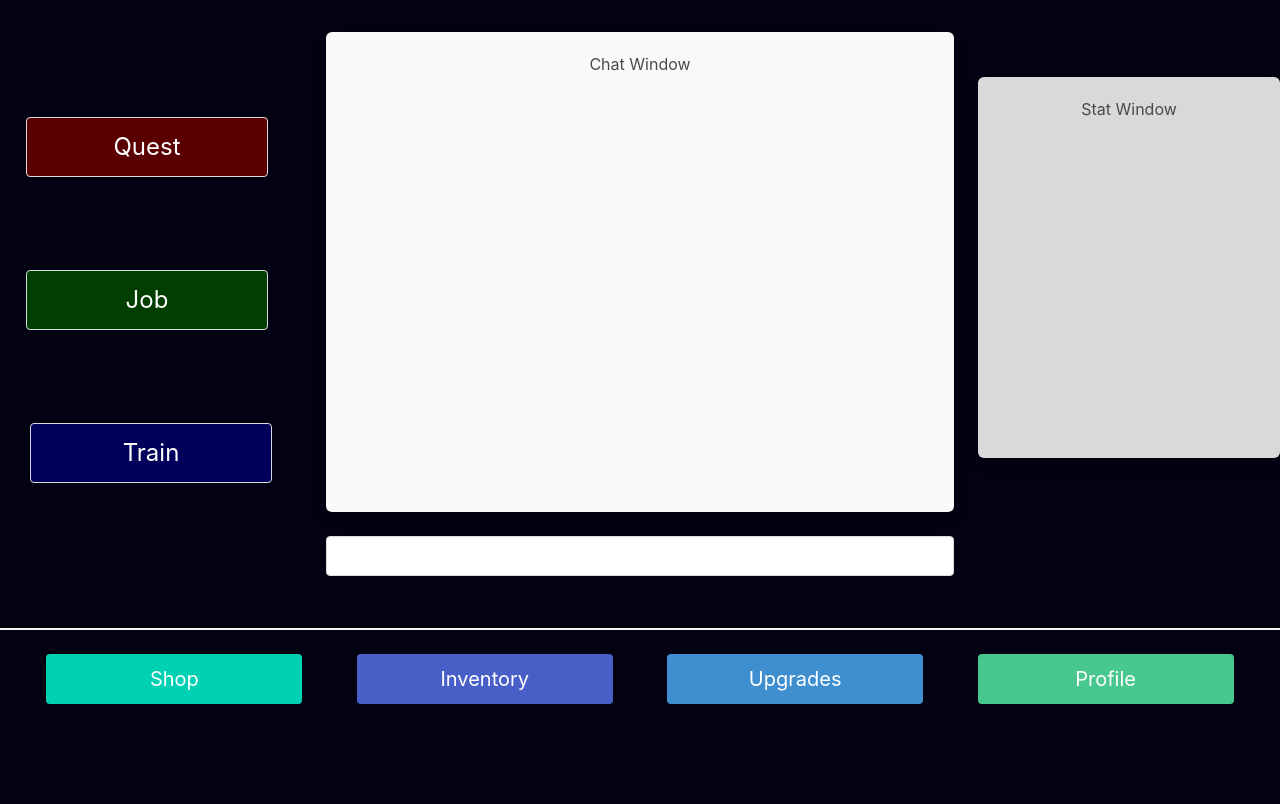
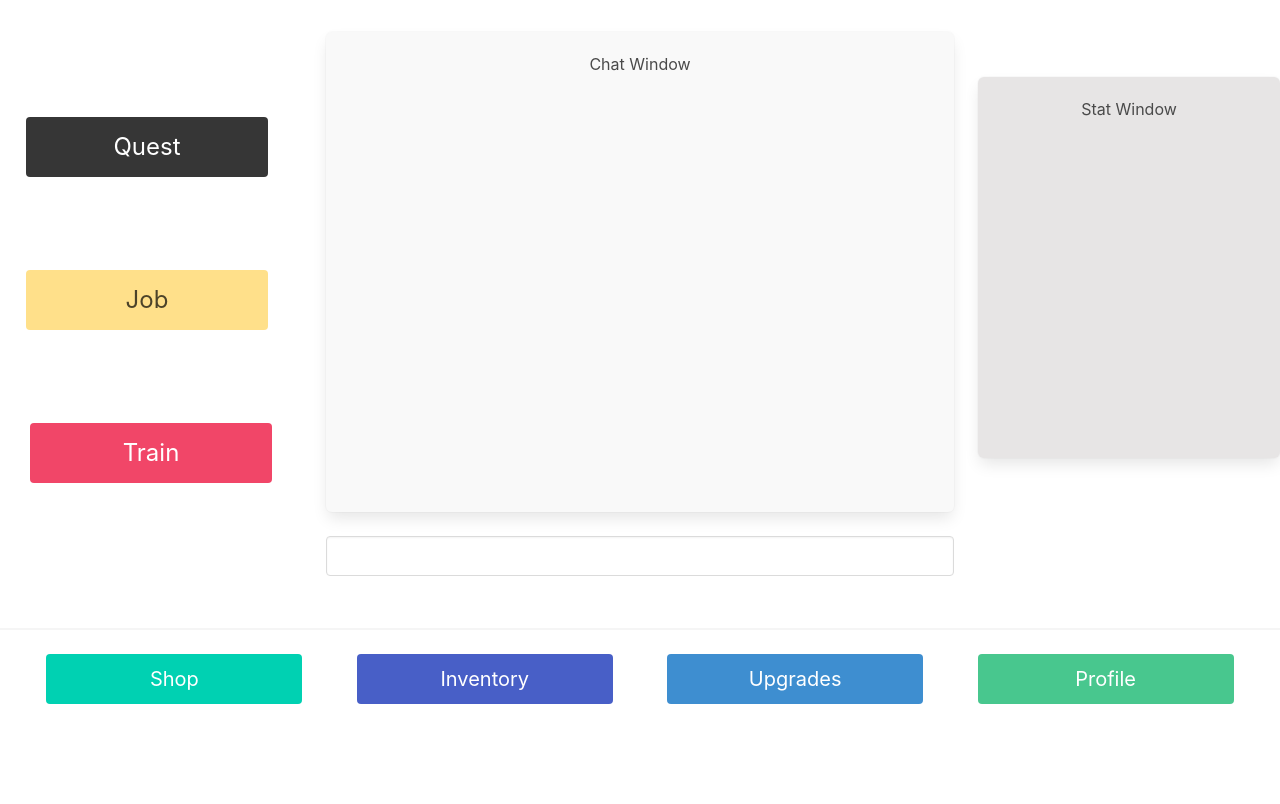
Before and after one commit to IsaiahSama/Fight-Parade, a Flask app: page / in a window 1280 px wide. After the commit the page ends 704 px from the top, so only its background shows below. Run offline with Flask 3, Linux system fonts and the light colour scheme; some libraries are stand-ins or nearby versions.

Commit message:
Removed Horrible dark theme

```diff
--- a/Application/static/style/style.css
+++ b/Application/static/style/style.css
@@ -1,8 +1,8 @@
-body {
+/* body {
   margin-top: 0;
   min-height: 102vh;
   background-color: #030212;
-}
+} */
 
 #paradiansDiv {
   display: flex;
@@ -28,32 +28,8 @@ section {
   min-width: 80%;
   width: 80%;
   max-width: 80%;
-  color: white;
-  transition: background-color 0.3s ease;
-}
-
-#questButton {
-  background-color: rgb(91, 0, 0);
-}
-
-#questButton:hover {
-  background-color: rgba(130, 2, 3, 0.7);
-}
-
-#jobButton {
-  background-color: rgb(0, 63, 0);
-}
-
-#jobButton:hover {
-  background-color: rgba(3, 120, 3, 0.7);
-}
-
-#trainButton {
-  background-color: rgb(0, 0, 91);
-}
-
-#trainButton:hover {
-  background-color: rgba(2, 2, 158, 0.7);
+  /* color: white; */
+  /* transition: background-color 0.3s ease; */
 }
 
 #menuButtonsSection {
@@ -121,7 +97,7 @@ section {
 #profileContainer {
   min-height: 70%;
   margin-top: 15%;
-  background-color: #dad8d8;
+  background-color: #e7e5e5;
 }
 
 #levelInfo {
@@ -147,3 +123,28 @@ section {
 .border {
   border: 1px solid blue;
 }
+
+/* Dark mode eye killer */
+/* #questButton {
+  background-color: rgb(91, 0, 0);
+}
+
+#questButton:hover {
+  background-color: rgba(130, 2, 3, 0.7);
+}
+
+#jobButton {
+  background-color: rgb(0, 63, 0);
+}
+
+#jobButton:hover {
+  background-color: rgba(3, 120, 3, 0.7);
+}
+
+#trainButton {
+  background-color: rgb(0, 0, 91);
+}
+
+#trainButton:hover {
+  background-color: rgba(2, 2, 158, 0.7);
+} */
--- a/Application/templates/index.html
+++ b/Application/templates/index.html
@@ -18,9 +18,13 @@
     <section id="centerSection" class="columns">
       <section id="actionButtonsSection" class="column">
         <div id="actionButtonsContainer" class="buttons">
-          <button id="questButton" class="button is-large">Quest</button>
-          <button id="jobButton" class="button is-large">Job</button>
-          <button id="trainButton" class="button is-large">Train</button>
+          <button id="questButton" class="button is-large is-dark">
+            Quest
+          </button>
+          <button id="jobButton" class="button is-large is-warning">Job</button>
+          <button id="trainButton" class="button is-large is-danger">
+            Train
+          </button>
         </div>
       </section>
       <section id="chatWindowSection" class="column is-half">
```
